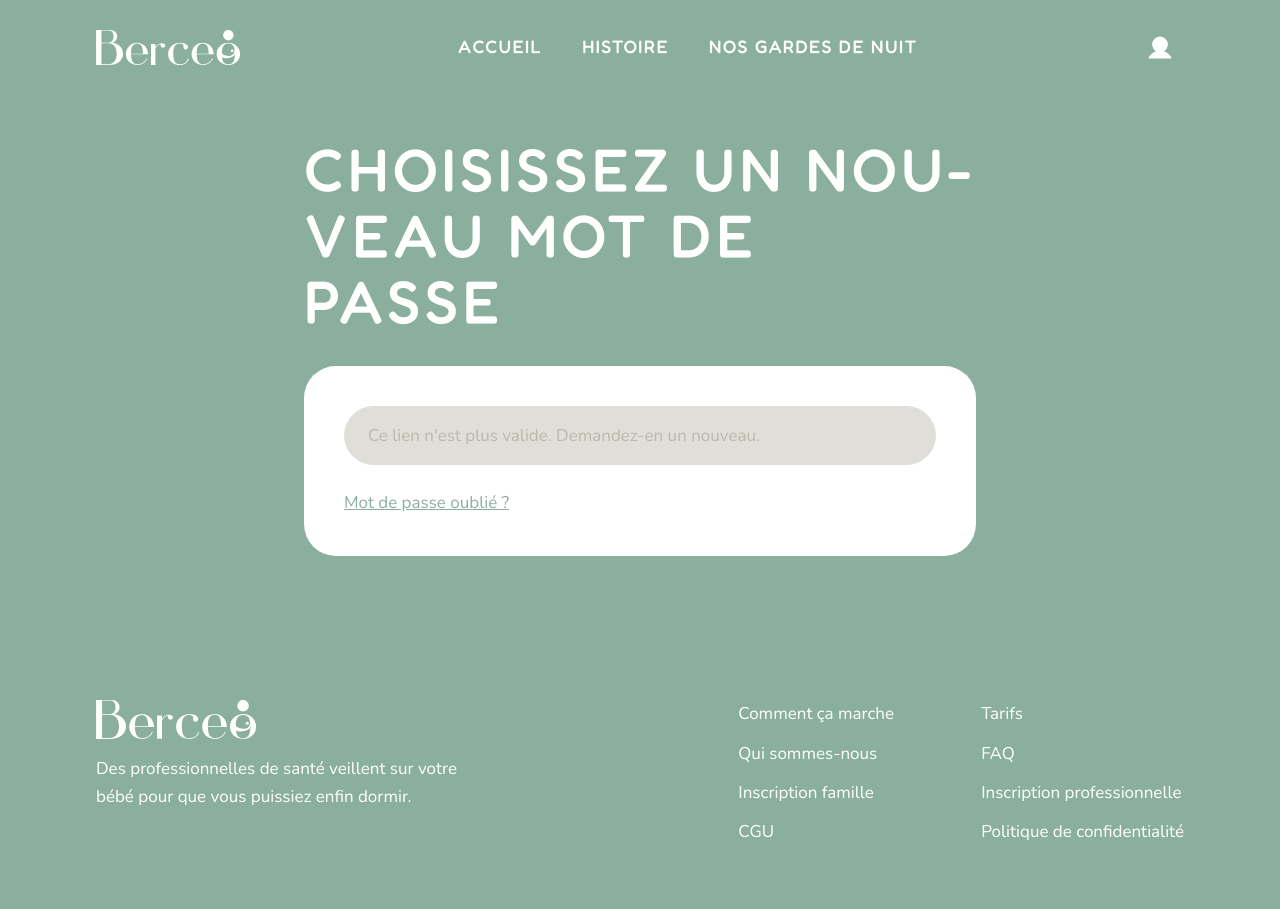
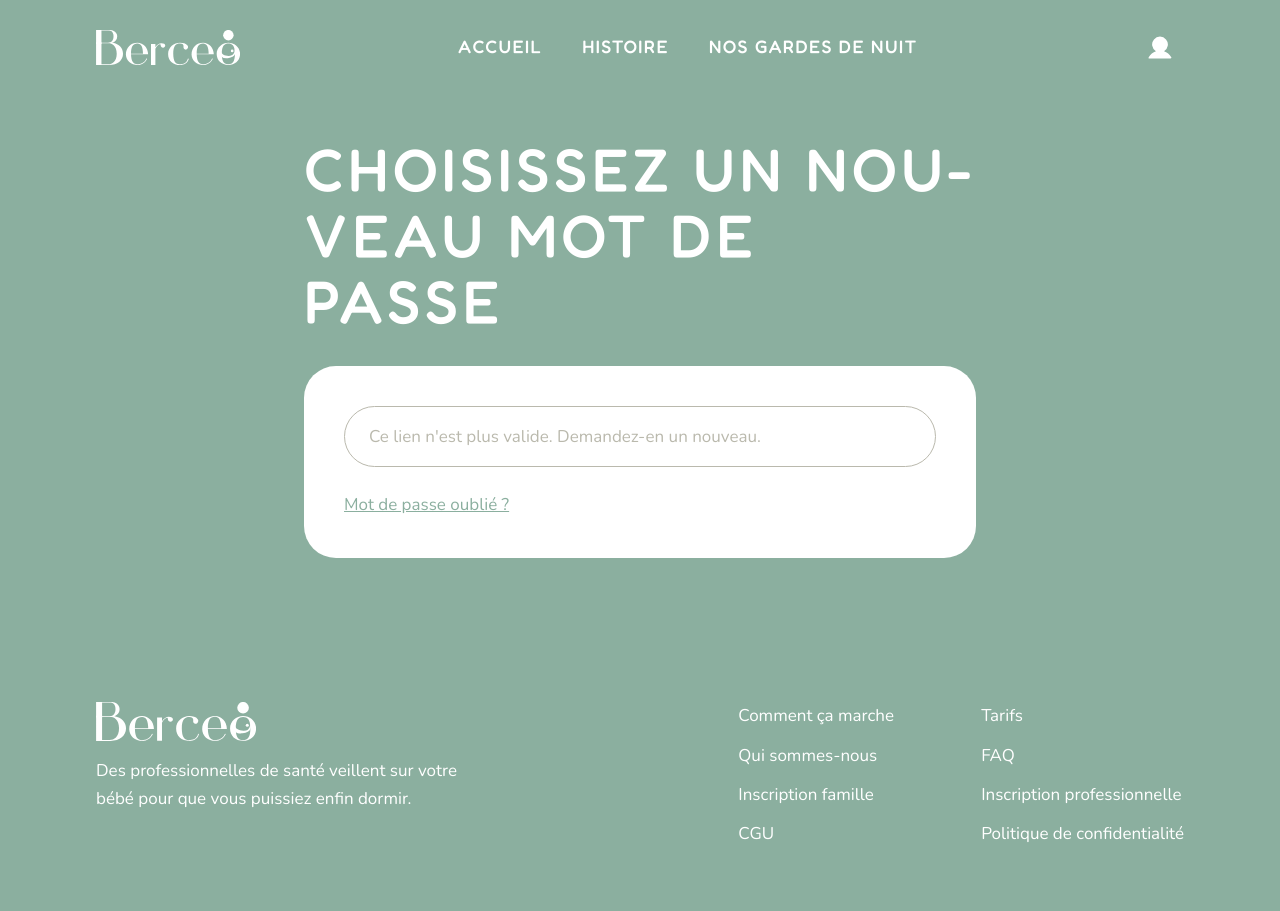
Before and after one commit to k0d0minio/berceo, a Next.js app: page /nouveau-mot-de-passe in a window 1280 px wide. Built offline with nearby package versions, Linux system fonts and the light colour scheme.

Commit message:
fix(da): JAM-327 a form message shows on pearl and on white; handoff after the local test

```diff
--- a/src/components/auth/field.tsx
+++ b/src/components/auth/field.tsx
@@ -55,10 +55,13 @@ function FieldError({ className, ...props }: React.ComponentProps<"p">) {
   return <p className={cn("px-6 text-legende font-semibold text-destructive", className)} {...props} />
 }
 
-/** A message for the whole form, read out when it appears. */
+/**
+ * A message for the whole form, read out when it appears. White with a taupe
+ * outline, so it shows on a white card and on the pearl page alike (JAM-327).
+ */
 function FormMessage({ children }: { children: React.ReactNode }) {
   return (
-    <p role="alert" className="rounded-carte bg-perle px-6 py-4 text-corps text-taupe">
+    <p role="alert" className="rounded-carte border border-solid border-taupe bg-blanc px-6 py-4 text-corps text-taupe">
       {children}
     </p>
   )
```
Also changed, not shown: .icm/runs/jam-327/findings.md, .icm/runs/jam-327/handoff.md.
